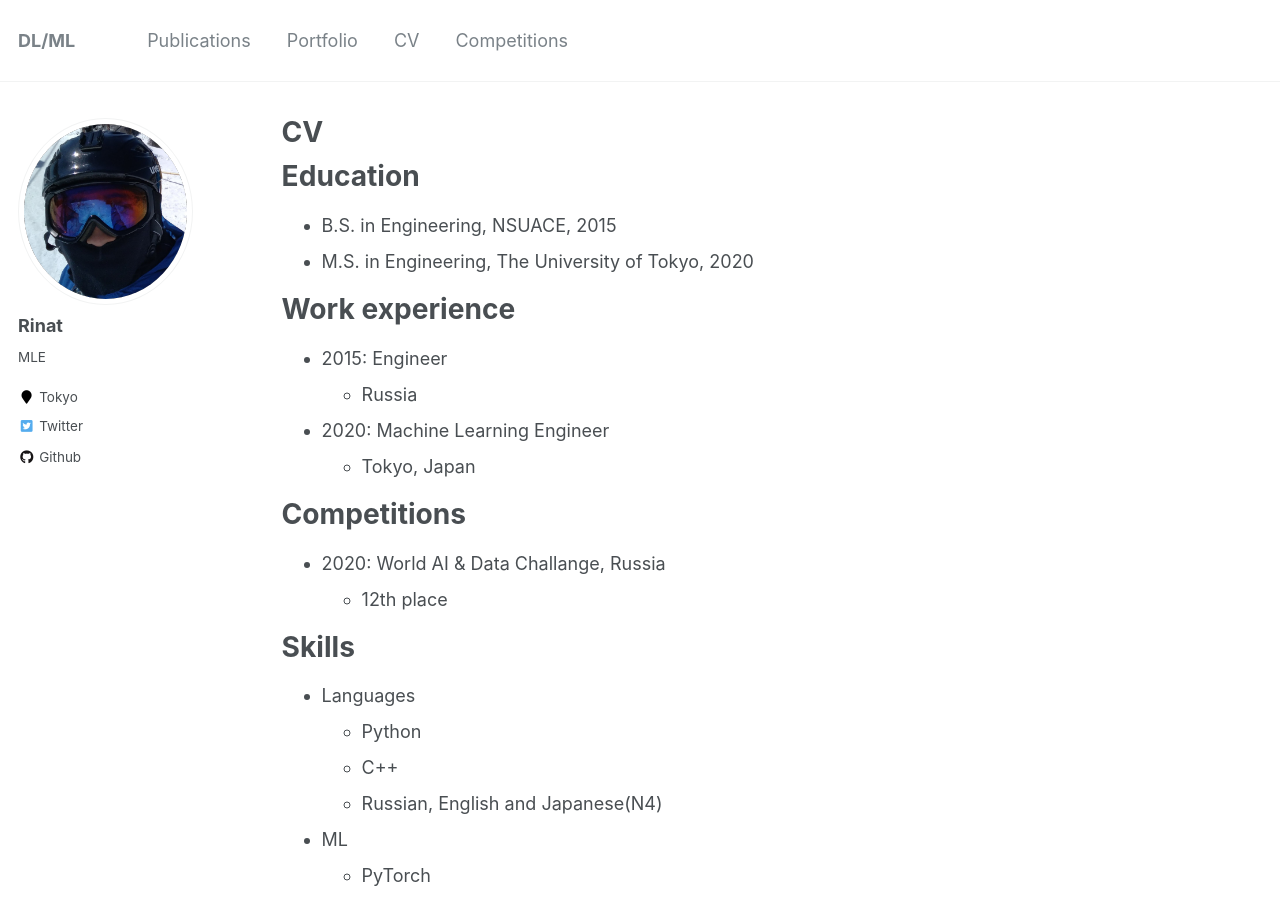
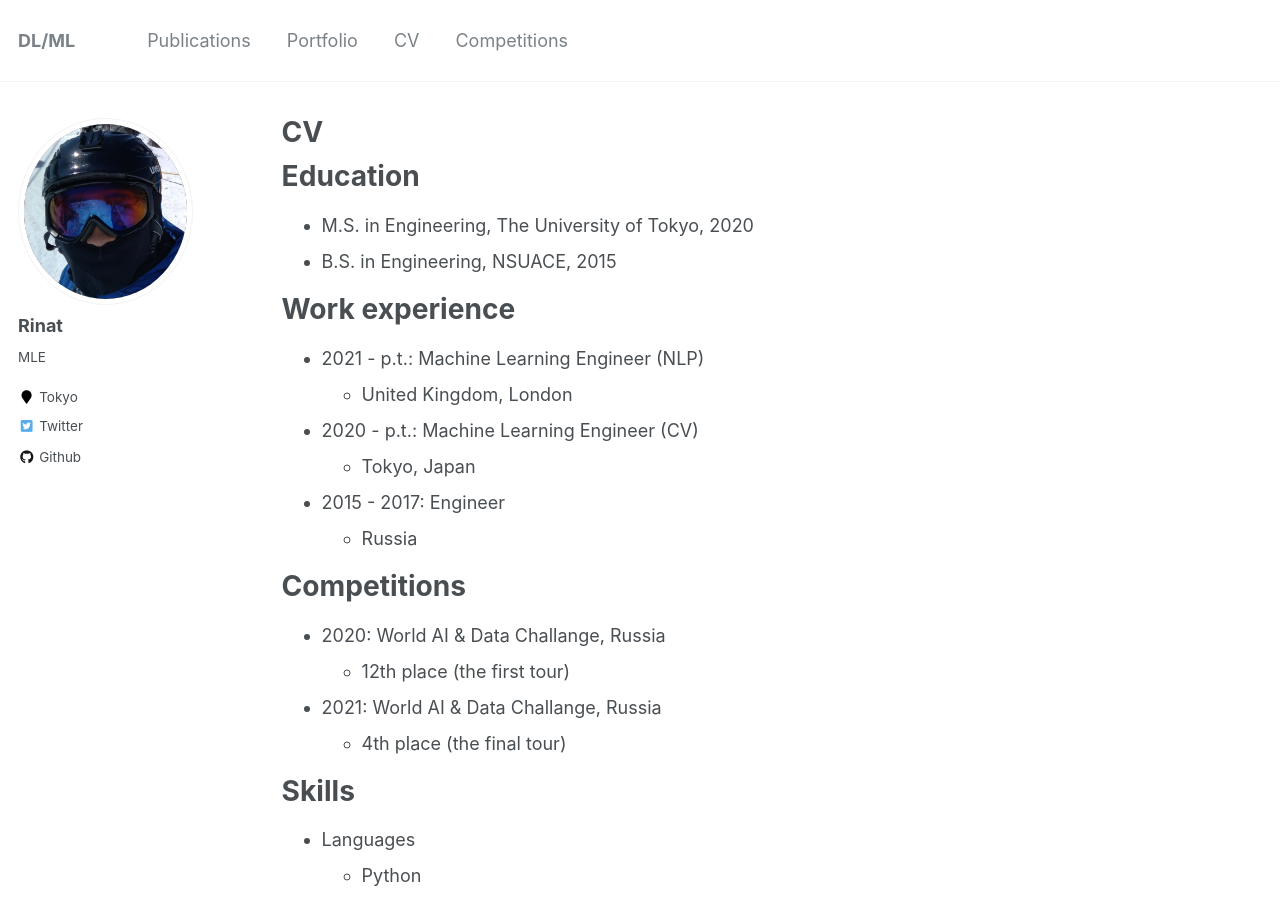
Before and after one commit to Xrenya/xrenya.github.io, a Jekyll site: the page built from _pages/cv.md, in a window 1280 px wide and 900 px high. Built offline with Jekyll 4.4.1, drawn with Linux system fonts in a browser that asks for light colours.

Commit message:
Update cv.md

```diff
--- a/_pages/cv.md
+++ b/_pages/cv.md
@@ -11,20 +11,24 @@ redirect_from:
 
 Education
 ======
+* M.S. in Engineering, The University of Tokyo, 2020
 * B.S. in Engineering, NSUACE, 2015
-* M.S. in Engineering, The University of Tokyo, 2020
 
 Work experience
 ======
-* 2015: Engineer
+* 2021 - p.t.: Machine Learning Engineer (NLP)
+  * United Kingdom, London
+* 2020 - p.t.: Machine Learning Engineer (CV)
+  * Tokyo, Japan
+* 2015 - 2017: Engineer
   * Russia
-* 2020: Machine Learning Engineer
-  * Tokyo, Japan
 
 Competitions
 ======
 * 2020: World AI & Data Challange, Russia
-  * 12th place
+  * 12th place (the first tour)
+* 2021: World AI & Data Challange, Russia
+  * 4th place (the final tour)
 
 Skills
 ======
```
